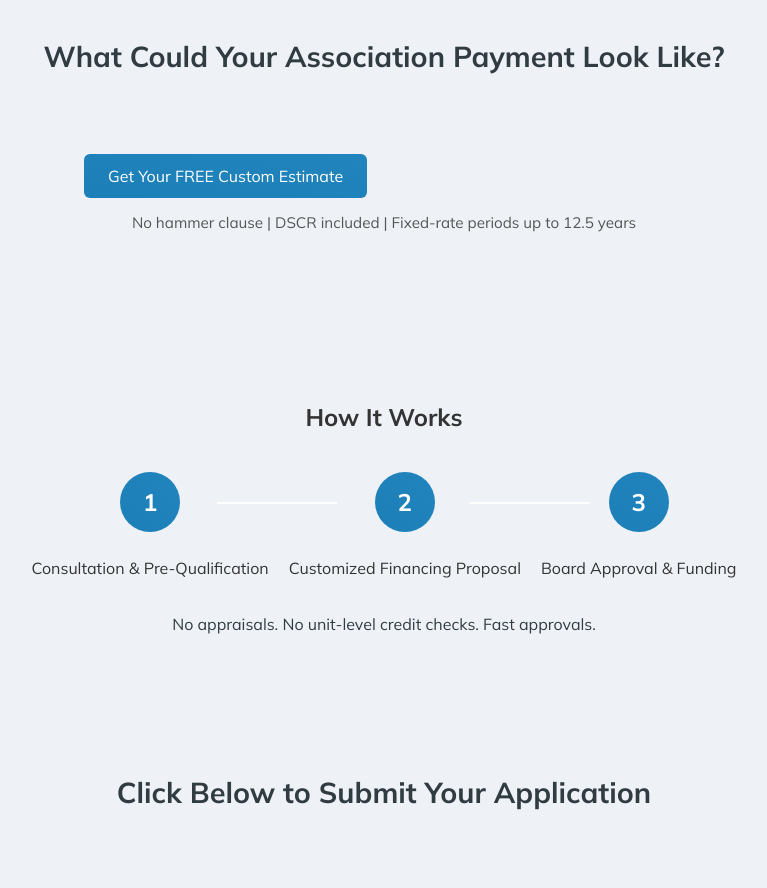
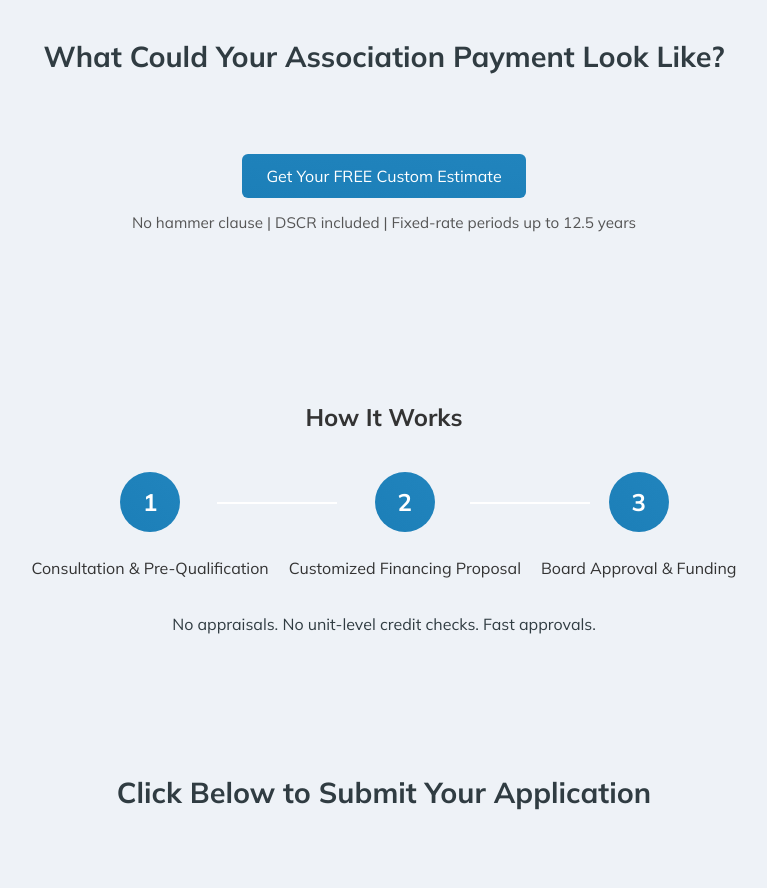
Before and after one commit to MetaCapFin/tu-cielo-site, a React (Create React App) app: page / in a window 1280 px wide. Shown: the part 1420-2308 px from the top of the page, without its empty margins (256-1023 px from the left). Built offline with nearby package versions, Linux system fonts and the light colour scheme.

Commit message:
Update App.js

```diff
--- a/src/App.js
+++ b/src/App.js
@@ -375,7 +375,7 @@ function Homepage() {
                 <div className="payment-breakdown">
 
                   {/* Modal Trigger */}
-                  <div style={{ maxWidth: "600px", margin: "0 auto" }}>
+                  <div style={{ textAlign: "center" }}>
                     <button className="cta-button" onClick={() => setShowLoanCalculatorModal(true)}>
                       Get Your FREE Custom Estimate
                     </button>
```
